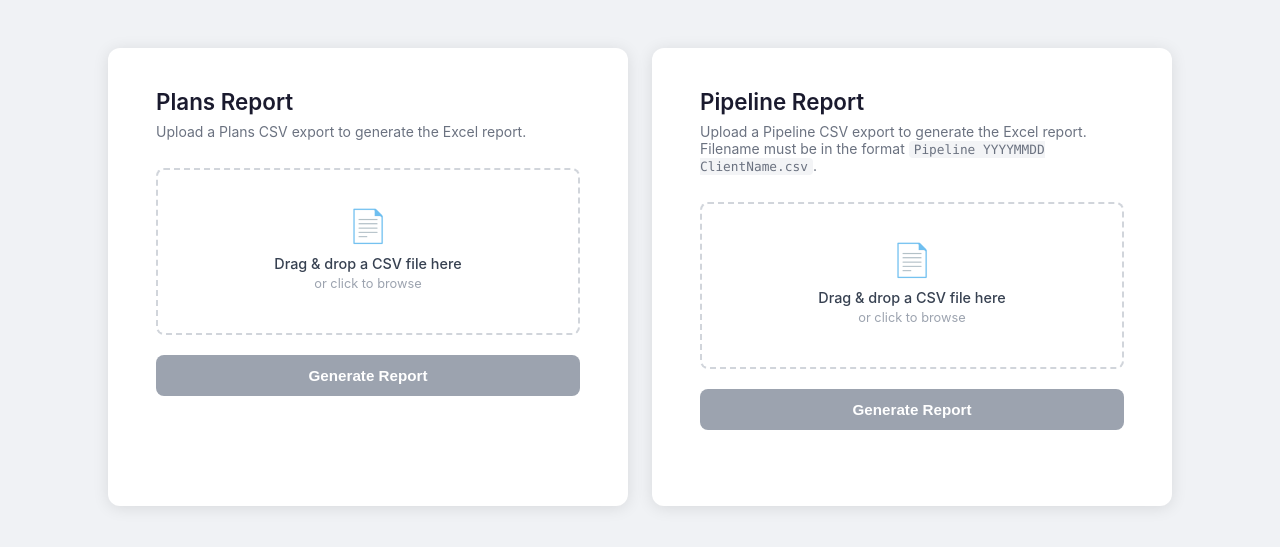
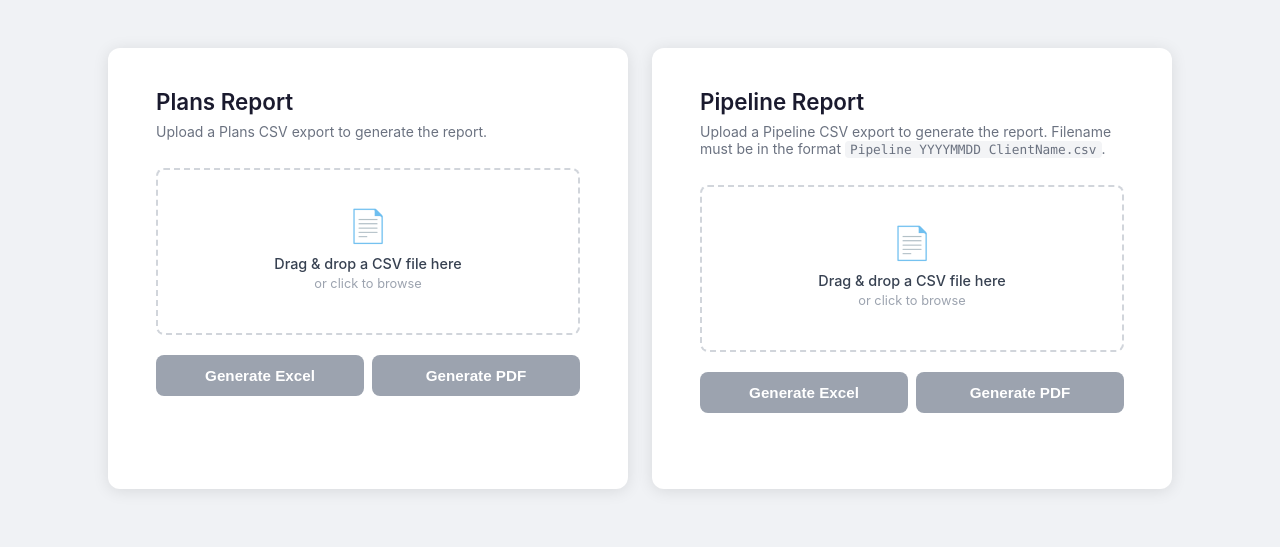
Before and after one commit to brycesub/dsgs-custom-reports, a Flask app: page / in a window 1280 px wide. Shown: the top 547 px of the page. Run offline with Flask 3, Linux system fonts and the light colour scheme.

Commit message:
feat: split Generate Report button into Generate Excel + Generate PDF
Each upload card now has two side-by-side buttons — blue "Generate Excel"
(existing endpoints) and teal "Generate PDF" (new /pdf endpoints).

Co-Authored-By: Claude Sonnet 4.6 <noreply@anthropic.com>

```diff
--- a/templates/index.html
+++ b/templates/index.html
@@ -104,10 +104,14 @@
       word-break: break-all;
     }
 
+    .btn-group {
+      display: flex;
+      gap: 8px;
+      margin-top: 20px;
+    }
+
     .btn {
-      display: block;
-      width: 100%;
-      margin-top: 20px;
+      flex: 1;
       padding: 12px;
       background: #4472C4;
       color: #fff;
@@ -121,6 +125,9 @@
 
     .btn:hover:not(:disabled) { background: #3461b0; }
     .btn:disabled { background: #9ca3af; cursor: not-allowed; }
+
+    .btn-pdf { background: #0d9488; }
+    .btn-pdf:hover:not(:disabled) { background: #0f766e; }
 
     .status {
       margin-top: 16px;
@@ -164,7 +171,7 @@
 
     <div class="card">
       <h1>Plans Report</h1>
-      <p class="subtitle">Upload a Plans CSV export to generate the Excel report.</p>
+      <p class="subtitle">Upload a Plans CSV export to generate the report.</p>
 
       <div class="drop-zone" id="plansDropZone">
         <input type="file" id="plansFileInput" accept=".csv" />
@@ -174,14 +181,17 @@
         <div class="file-name" id="plansFileName"></div>
       </div>
 
-      <button class="btn" id="plansBtn" disabled>Generate Report</button>
+      <div class="btn-group">
+        <button class="btn" id="plansExcelBtn" disabled>Generate Excel</button>
+        <button class="btn btn-pdf" id="plansPdfBtn" disabled>Generate PDF</button>
+      </div>
       <div class="status" id="plansStatus"></div>
       <a class="download-link" id="plansDownload" href="#"></a>
     </div>
 
     <div class="card">
       <h1>Pipeline Report</h1>
-      <p class="subtitle">Upload a Pipeline CSV export to generate the Excel report. Filename must be in the format <code>Pipeline YYYYMMDD ClientName.csv</code>.</p>
+      <p class="subtitle">Upload a Pipeline CSV export to generate the report. Filename must be in the format <code>Pipeline YYYYMMDD ClientName.csv</code>.</p>
 
       <div class="drop-zone" id="pipelineDropZone">
         <input type="file" id="pipelineFileInput" accept=".csv" />
@@ -191,7 +201,10 @@
         <div class="file-name" id="pipelineFileName"></div>
       </div>
 
-      <button class="btn" id="pipelineBtn" disabled>Generate Report</button>
+      <div class="btn-group">
+        <button class="btn" id="pipelineExcelBtn" disabled>Generate Excel</button>
+        <button class="btn btn-pdf" id="pipelinePdfBtn" disabled>Generate PDF</button>
+      </div>
       <div class="status" id="pipelineStatus"></div>
       <a class="download-link" id="pipelineDownload" href="#"></a>
     </div>
@@ -199,13 +212,18 @@
   </div>
 
   <script>
-    function initUploadArea({ dropZoneId, fileInputId, dropIconId, dropLabelId, fileNameId, btnId, statusId, downloadId, endpoint }) {
+    function initUploadArea({
+      dropZoneId, fileInputId, dropIconId, dropLabelId, fileNameId,
+      excelBtnId, excelEndpoint, pdfBtnId, pdfEndpoint,
+      statusId, downloadId
+    }) {
       const dropZone = document.getElementById(dropZoneId);
       const fileInput = document.getElementById(fileInputId);
       const dropIcon = document.getElementById(dropIconId);
       const dropLabel = document.getElementById(dropLabelId);
       const fileName = document.getElementById(fileNameId);
-      const btn = document.getElementById(btnId);
+      const excelBtn = document.getElementById(excelBtnId);
+      const pdfBtn = pdfBtnId ? document.getElementById(pdfBtnId) : null;
       const status = document.getElementById(statusId);
       const downloadLink = document.getElementById(downloadId);
 
@@ -222,7 +240,8 @@
         dropIcon.textContent = "✅";
         dropLabel.textContent = "File selected";
         dropZone.classList.add("has-file");
-        btn.disabled = false;
+        excelBtn.disabled = false;
+        if (pdfBtn) pdfBtn.disabled = false;
         status.textContent = "";
         status.className = "status";
         downloadLink.classList.remove("visible");
@@ -248,10 +267,11 @@
         if (file) setFile(file);
       });
 
-      btn.addEventListener("click", async () => {
+      async function handleGenerate(endpoint, triggerBtn) {
         if (!selectedFile) return;
 
-        btn.disabled = true;
+        excelBtn.disabled = true;
+        if (pdfBtn) pdfBtn.disabled = true;
         downloadLink.classList.remove("visible");
         status.textContent = "Generating report…";
         status.className = "status loading";
@@ -266,7 +286,8 @@
             const msg = await res.text();
             status.textContent = msg || "Something went wrong.";
             status.className = "status error";
-            btn.disabled = false;
+            excelBtn.disabled = false;
+            if (pdfBtn) pdfBtn.disabled = false;
             return;
           }
 
@@ -278,7 +299,7 @@
           const url = URL.createObjectURL(blob);
           downloadLink.href = url;
           downloadLink.download = filename;
-          downloadLink.textContent = `⬇ Download ${filename}`;
+          downloadLink.textContent = "⬇ Download " + filename;
           downloadLink.classList.add("visible");
           status.textContent = "";
           status.className = "status";
@@ -287,8 +308,12 @@
           status.className = "status error";
         }
 
-        btn.disabled = false;
-      });
+        excelBtn.disabled = false;
+        if (pdfBtn) pdfBtn.disabled = false;
+      }
+
+      excelBtn.addEventListener("click", () => handleGenerate(excelEndpoint, excelBtn));
+      if (pdfBtn) pdfBtn.addEventListener("click", () => handleGenerate(pdfEndpoint, pdfBtn));
     }
 
     initUploadArea({
@@ -297,10 +322,12 @@
       dropIconId: "plansDropIcon",
       dropLabelId: "plansDropLabel",
       fileNameId: "plansFileName",
-      btnId: "plansBtn",
+      excelBtnId: "plansExcelBtn",
+      excelEndpoint: "/generate/plans",
+      pdfBtnId: "plansPdfBtn",
+      pdfEndpoint: "/generate/plans/pdf",
       statusId: "plansStatus",
       downloadId: "plansDownload",
-      endpoint: "/generate/plans",
     });
 
     initUploadArea({
@@ -309,10 +336,12 @@
       dropIconId: "pipelineDropIcon",
       dropLabelId: "pipelineDropLabel",
       fileNameId: "pipelineFileName",
-      btnId: "pipelineBtn",
+      excelBtnId: "pipelineExcelBtn",
+      excelEndpoint: "/generate/pipeline",
+      pdfBtnId: "pipelinePdfBtn",
+      pdfEndpoint: "/generate/pipeline/pdf",
       statusId: "pipelineStatus",
       downloadId: "pipelineDownload",
-      endpoint: "/generate/pipeline",
     });
   </script>
 </body>
```
